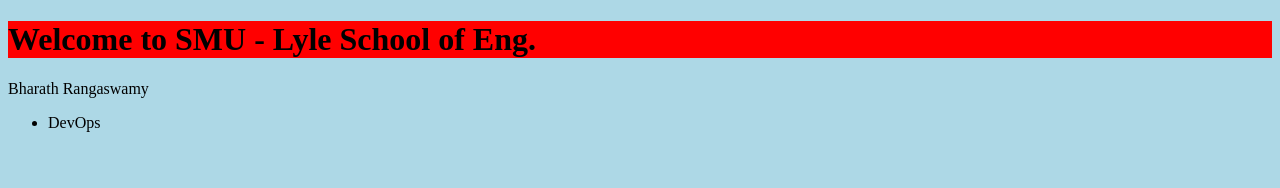
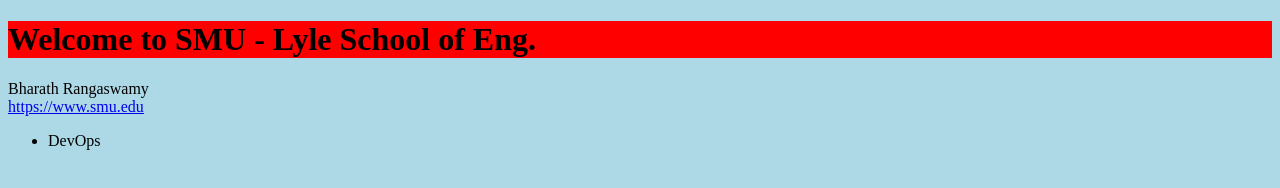
Before and after one commit to Bharath-48782674/smu-eets8357-bharath, a plain HTML site: page index.html in a window 1280 px wide. Drawn offline with Linux system fonts and the light colour scheme.

Commit message:
first commit , second_branch

```diff
--- a/index.html
+++ b/index.html
@@ -5,7 +5,8 @@
 </head>
 <body style = "background-color:lightblue;">
 <h1 style="background-color:Red;"> Welcome to SMU - Lyle School of Eng. </h1>
-<p1> Bharath Rangaswamy </p1>
+<p1> Bharath Rangaswamy <br> </p1>
+<p2> <a href = "https://www.smu.edu"> https://www.smu.edu </a> </p2>
 <ul> <li> DevOps </li>
 </body>
 </html>
```
